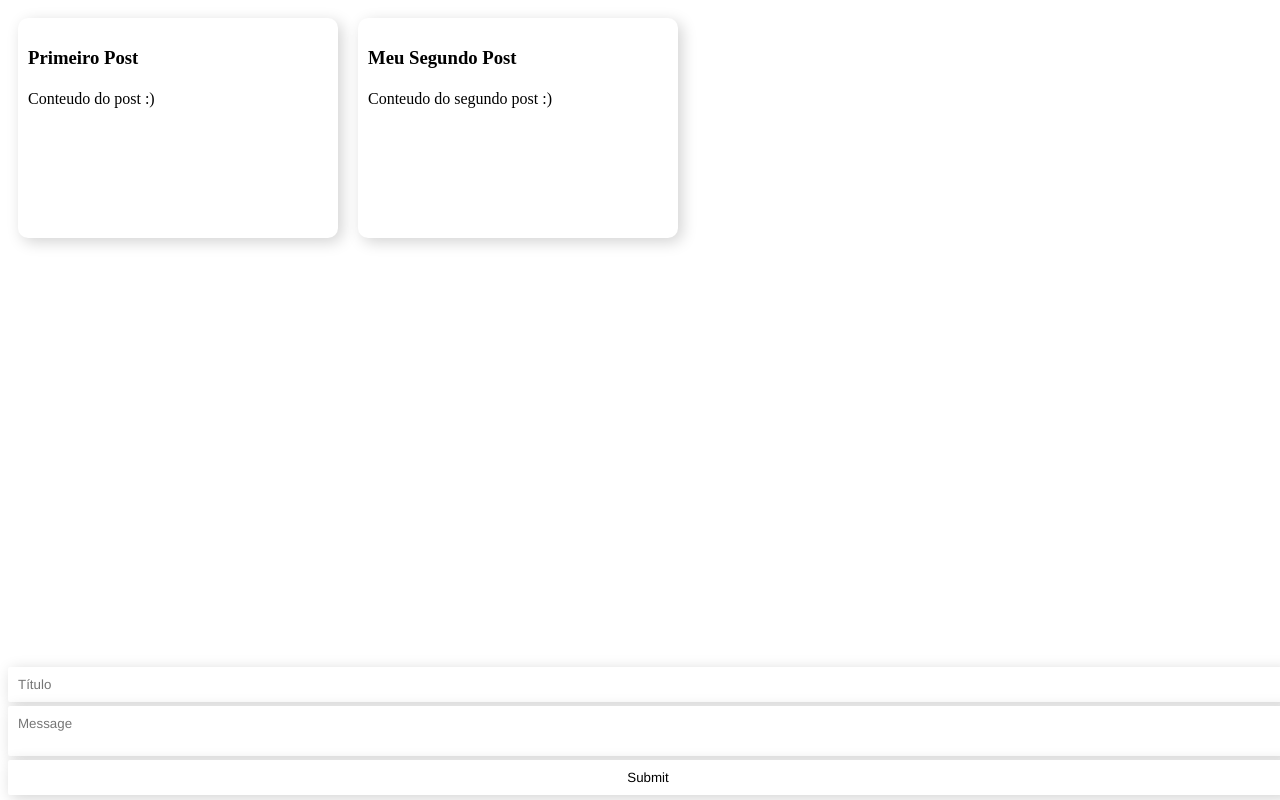
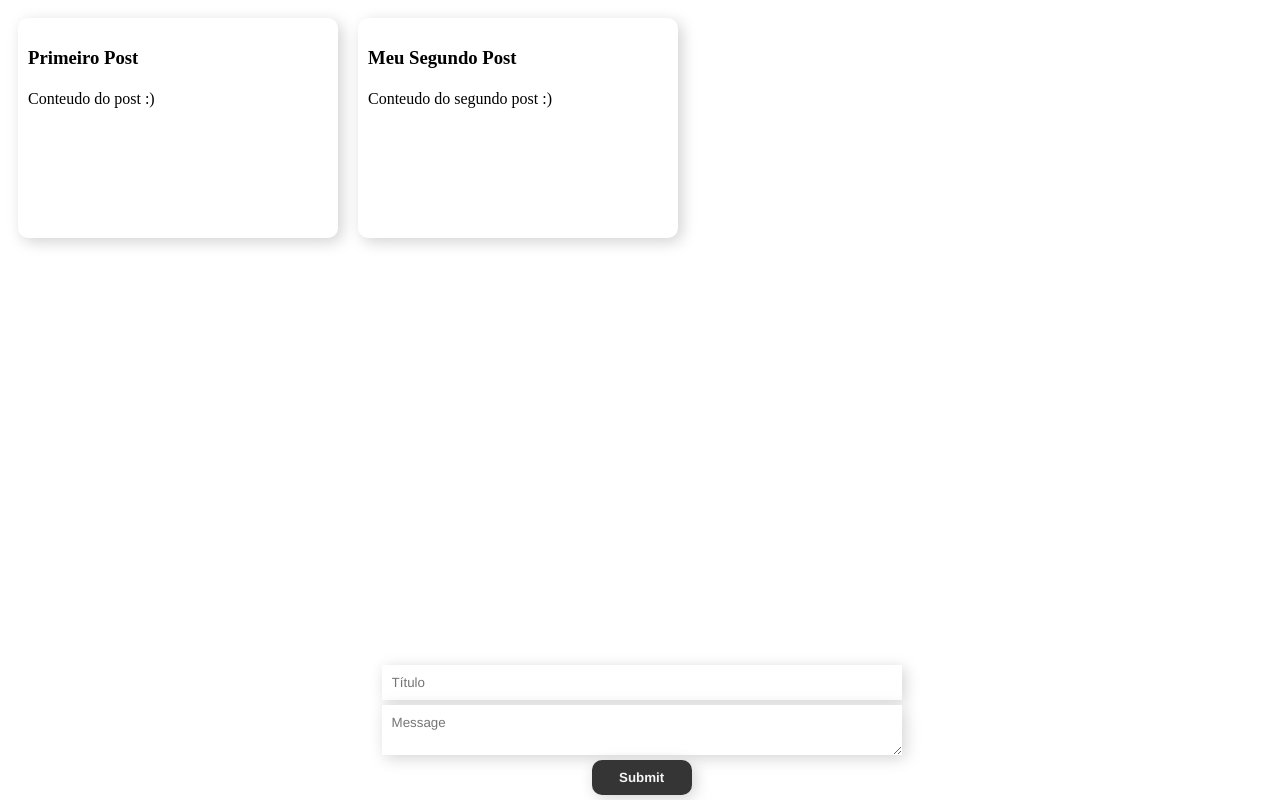
Before and after one commit to EduardoScarante/blog, a Vue app: page / in a window 1280 px wide. Built offline with nearby package versions, Linux system fonts and the light colour scheme.

Commit message:
correção estilização

```diff
--- a/src/App.vue
+++ b/src/App.vue
@@ -100,13 +100,13 @@ export default {
 
 <style>
 form {
-  width: 100vw;
+  width: 99vw;
   display: flex;
   flex-direction: column;
+  align-items: center;
 
   position: absolute;
   bottom: 5px;
-  margin: auto;
 }
 
 form > *{
@@ -116,11 +116,19 @@ form > *{
 
   font-family: 'Franklin Gothic Medium', 'Arial Narrow', Arial, sans-serif;
 
-  border-radius: 2px;
-  margin-top: 4px;
+  width: 500px;
+  padding: 10px;
+  margin-top: 5px;
 
-  padding: 10px;
+  border: 3px;
+}
 
+form button{
+  background-color: rgb(53, 53, 53);
+  color: whitesmoke;
+  font-weight: 800;
+  width: 100px;
+  border-radius: 10px
 }
 
 #lista-posts {
```
